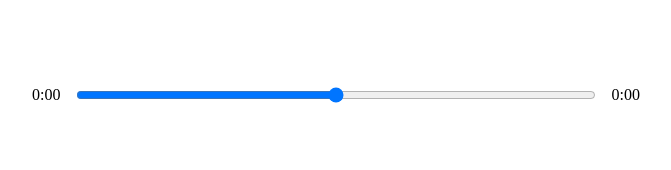
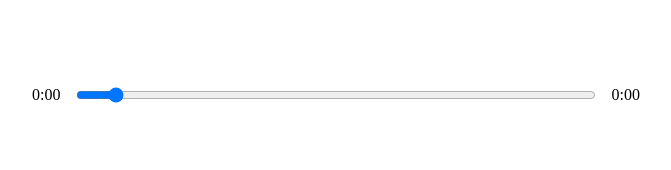
Before and after one commit to DylandeBruijn/react-player, a React (Create React App) app: page / in a window 1280 px wide. Shown: the part 410-580 px from the top of the page, without its empty margins (304-975 px from the left). Built offline with nearby package versions, Linux system fonts and the light colour scheme.

Commit message:
Add dragHandler and fix null error

```diff
--- a/src/components/Player.js
+++ b/src/components/Player.js
@@ -12,6 +12,7 @@
 	const audioRef = useRef(null);
 
 	// Event Handlers
+
 	const playSongHandler = () => {
 		if (isPlaying) {
 			audioRef.current.pause();
@@ -31,16 +32,28 @@
 			Math.floor(time / 60) + ":" + ("0" + Math.floor(time % 60)).slice(-2)
 		);
 	};
+	const dragHandler = (e) => {
+		audioRef.current.currentTime = e.target.value;
+		setSongInfo({ ...songInfo, currentTime: e.target.value });
+	};
+
 	// State
+
 	const [songInfo, setSongInfo] = useState({
-		currentTime: null,
-		duration: null,
+		currentTime: 0,
+		duration: 0,
 	});
 	return (
 		<div className="player">
 			<div className="time-control">
 				<p>{getTime(songInfo.currentTime)}</p>
-				<input type="range" />
+				<input
+					min={0}
+					max={songInfo.duration}
+					value={songInfo.currentTime}
+					onChange={dragHandler}
+					type="range"
+				/>
 				<p>{getTime(songInfo.duration)}</p>
 			</div>
 			<div className="play-control">
@@ -59,6 +72,7 @@
 			</div>
 			<audio
 				onTimeUpdate={timeUpdateHandler}
+				onLoadedMetadata={timeUpdateHandler}
 				ref={audioRef}
 				src={currentSong.audio}
 			></audio>
```
